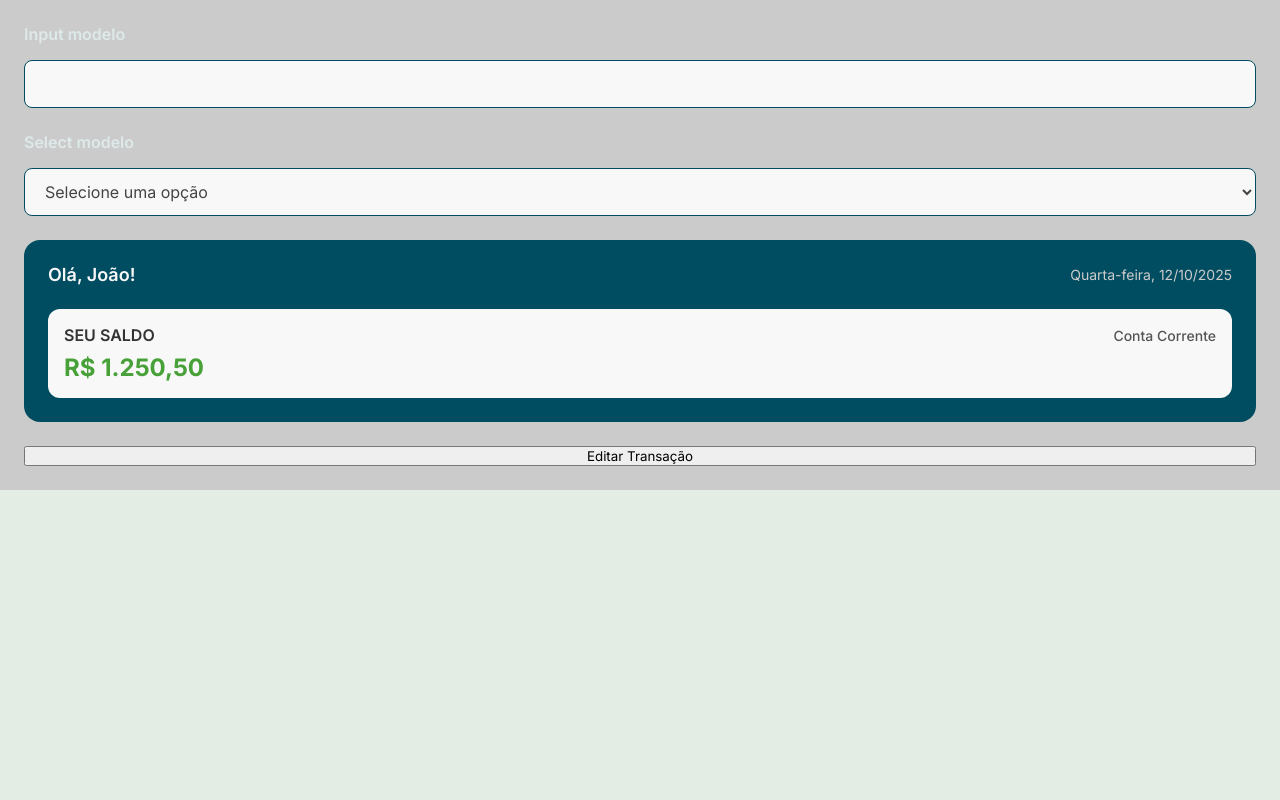
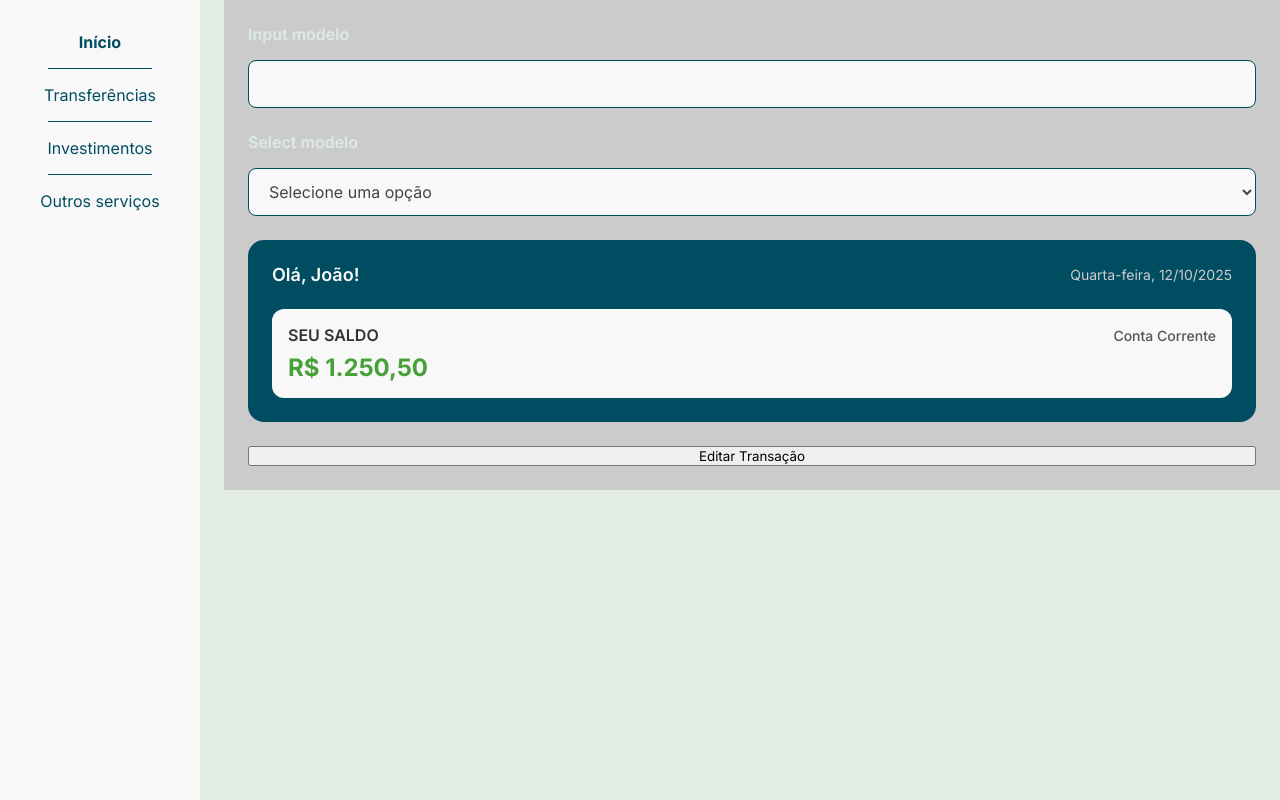
Before and after one commit to FIAP-Grupo20/tech_challenge-fase1, a Next.js app: page / in a window 1280 px wide. Built offline with nearby package versions, Linux system fonts and the light colour scheme.

Commit message:
feat: Adiciona sidebar.
Cria a sidebar com os índices de acordo com o figma. Realiza também a correção de uma variável que estava nomeada como 'marign', renomeando ela para 'margin'.

```diff
--- a/src/app/page.tsx
+++ b/src/app/page.tsx
@@ -6,6 +6,7 @@ import InputComponente from "@/components/Input/Input";
 import SelectComponente from "@/components/Input/Select";
 import ContainerSaldo from "@/components/saldo/container";
 import ModalEditarTransacao from "@/components/editar-transacao/modal";
+import Sidebar from "@/components/Sidebar/Sidebar";
 
 export default function Home() {
   const [valorInput, setValorInput] = useState<string | number>("");
@@ -15,8 +16,18 @@ export default function Home() {
   const data = "Quarta-feira, 12/10/2025";
   const valor = 1250.50;
 
+  const sidebarWidth = "200px";
+  const espacamento = "24px";
+  const mainContentStyle: React.CSSProperties = {
+    marginLeft: `calc(${sidebarWidth} + ${espacamento})`,
+    padding: "24px",
+  };
+
   return (
-    <div className={styles.page}>
+    <>
+      <Sidebar width={sidebarWidth} />
+
+      <div className={styles.page} style={mainContentStyle}>
         <InputComponente
           type={"primary"}
           value={valorInput}
@@ -55,6 +66,6 @@ export default function Home() {
 
         <button onClick={() => setIsModalOpen(true)}>Editar Transação</button>
       </div>
-
+    </>
   );
 }
--- a/src/components/Input/Input.tsx
+++ b/src/components/Input/Input.tsx
@@ -19,7 +19,7 @@ export default function InputComponente(props: iInput) {
         style={{
           height: props.height || "48px",
           width: props.width || "100%",
-          margin: props.marign || "0",
+          margin: props.margin || "0",
           padding: props.padding || "12px 16px",
           backgroundColor: props.backgroundColor || "var(--branco)",
           border: props.border || "1px solid var(--azul)",
--- a/src/components/Input/Select.tsx
+++ b/src/components/Input/Select.tsx
@@ -20,7 +20,7 @@ export default function SelectComponente(props: iSelect) {
         style={{
           height: props.height || "48px",
           width: props.width || "100%",
-          margin: props.marign || "0",
+          margin: props.margin || "0",
           padding: props.padding || "12px 16px",
           backgroundColor: props.backgroundColor || "var(--branco)",
           border: props.border || "1px solid var(--azul)",
--- /dev/null
+++ b/src/components/Sidebar/Sidebar.tsx
@@ -0,0 +1,105 @@
+import React, { useState } from "react";
+import Link from "next/link";
+import { iSidebar, iSidebarLink } from "@/types/iSidebar";
+
+const defaultLinks: iSidebarLink[] = [
+  { href: "#", label: "Início" },
+  { href: "#", label: "Transferências" },
+  { href: "#", label: "Investimentos" },
+  { href: "#", label: "Outros serviços" },
+];
+
+export default function Sidebar(props: iSidebar) {
+  const [activeLabel, setActiveLabel] = useState<string>("Início");
+
+  const {
+    links = defaultLinks,
+  } = props;
+
+  const sidebarStyle: React.CSSProperties = {
+    // Props de iEstilos
+    width: props.width || "200px",
+    backgroundColor: props.backgroundColor || "var(--branco)",
+    color: props.color || "var(--azul)",
+    height: props.height || "100vh",
+    padding: props.padding || "16px",
+    margin: props.margin || 0,
+    border: props.border,
+    borderRadius: props.borderRadius,
+    fontSize: props.fontSize || "16px",
+    fontWeight: props.fontWeight,
+    fontFamily: props.fontFamily,
+    textAlign: props.textAlign,
+
+    // Props do iSidebar
+    display: props.display || "flex",
+    flexDirection: props.flexDirection || "column",
+    gap: props.gap || "12px",
+    position: props.position || "fixed",
+    top: props.top || 0,
+    left: props.left || 0,
+    zIndex: props.zIndex || 1000,
+
+    // Estilo estático
+    boxSizing: "border-box",
+  };
+
+  // Estilos internos
+  const navListStyle: React.CSSProperties = {
+    listStyle: "none",
+    padding: 0,
+    margin: 0,
+    display: "flex",
+    flexDirection: "column",
+  };
+
+  const baseLinkStyle: React.CSSProperties = {
+    color: "inherit",
+    textDecoration: "none",
+    padding: "16px 8px",
+    borderRadius: "6px",
+    display: "block",
+    textAlign: "center",
+  };
+
+  return (
+    <aside style={sidebarStyle}>
+      <nav>
+        <ul style={navListStyle}>
+          {links.map((link, index) => {
+            const isActive = activeLabel === link.label;
+            const isLastItem = index === links.length - 1;
+
+            const dividerStyle: React.CSSProperties = {
+              height: "1px",
+              backgroundColor: "var(--azul)",
+              marginLeft: "32px",
+              marginRight: "32px",
+            };
+
+            const dynamicLinkStyle: React.CSSProperties = {
+              ...baseLinkStyle,
+              fontWeight: isActive ? 700 : "normal",
+            };
+
+            return (
+              <li>
+                <Link
+                  href={link.href}
+                  style={dynamicLinkStyle}
+                  onClick={(e) => {
+                    e.preventDefault();
+                    setActiveLabel(link.label);
+                  }}
+                >
+                  {link.label}
+                </Link>
+                {!isLastItem && <div style={dividerStyle} />}
+              </li>
+            );
+          })}
+        </ul>
+      </nav>
+    </aside>
+  );
+}
--- a/src/types/iEstilos.ts
+++ b/src/types/iEstilos.ts
@@ -1,7 +1,7 @@
 export interface iDimensoes {
   height?: string;
   width?: string;
-  marign?: string;
+  margin?: string;
   padding?: string;
 }
 
--- /dev/null
+++ b/src/types/iSidebar.ts
@@ -0,0 +1,23 @@
+import React from "react";
+import { iEstilos } from "./iEstilos";
+
+// Define o formato de um item de link
+export interface iSidebarLink {
+    href: string;
+    label: string;
+}
+
+// Estende interface 'iEstilos' e adiciona props específicas
+export interface iSidebar extends iEstilos {
+    // Props de conteúdo e estado
+    links?: iSidebarLink[];
+
+    // Props de layout específicas
+    display?: string;
+    flexDirection?: React.CSSProperties["flexDirection"];
+    gap?: string | number;
+    position?: React.CSSProperties["position"];
+    top?: string | number;
+    left?: string | number;
+    zIndex?: number;
+}
```
Lines whose indentation alone changed are shown as unchanged.
